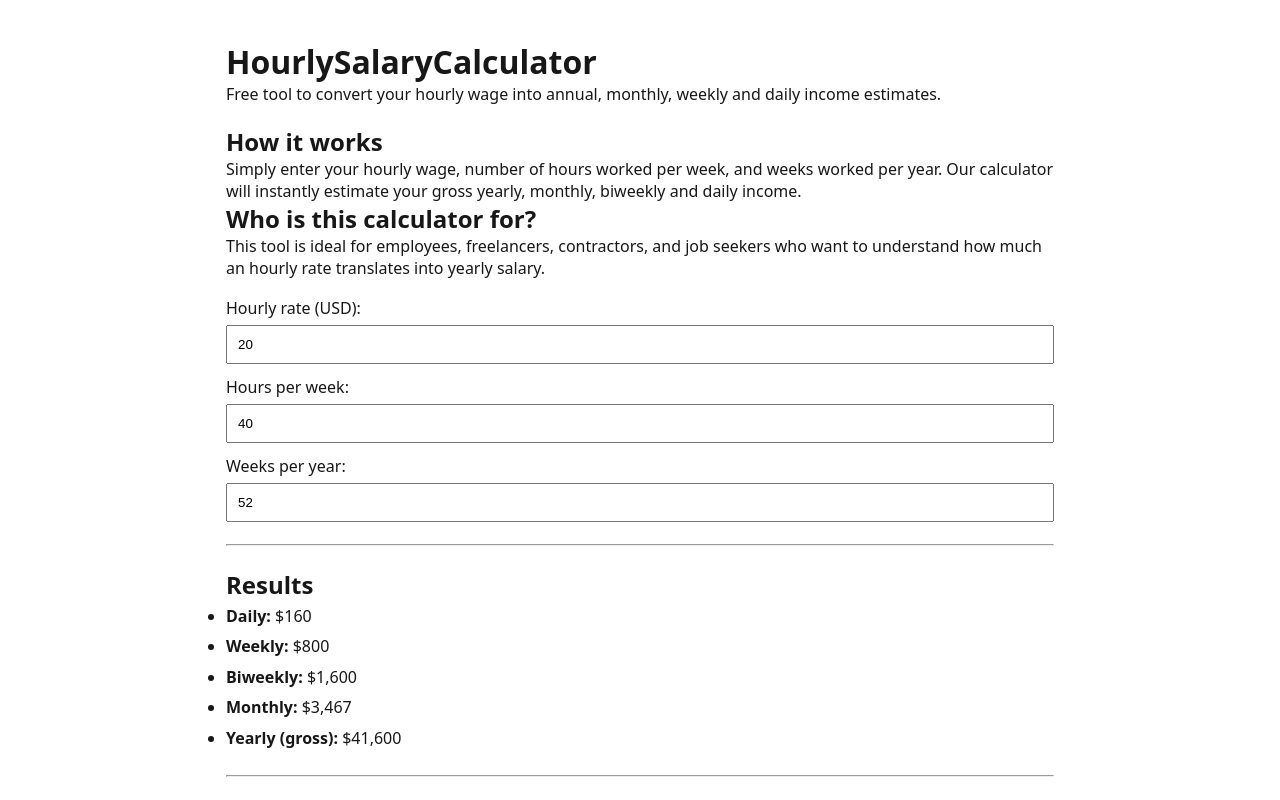
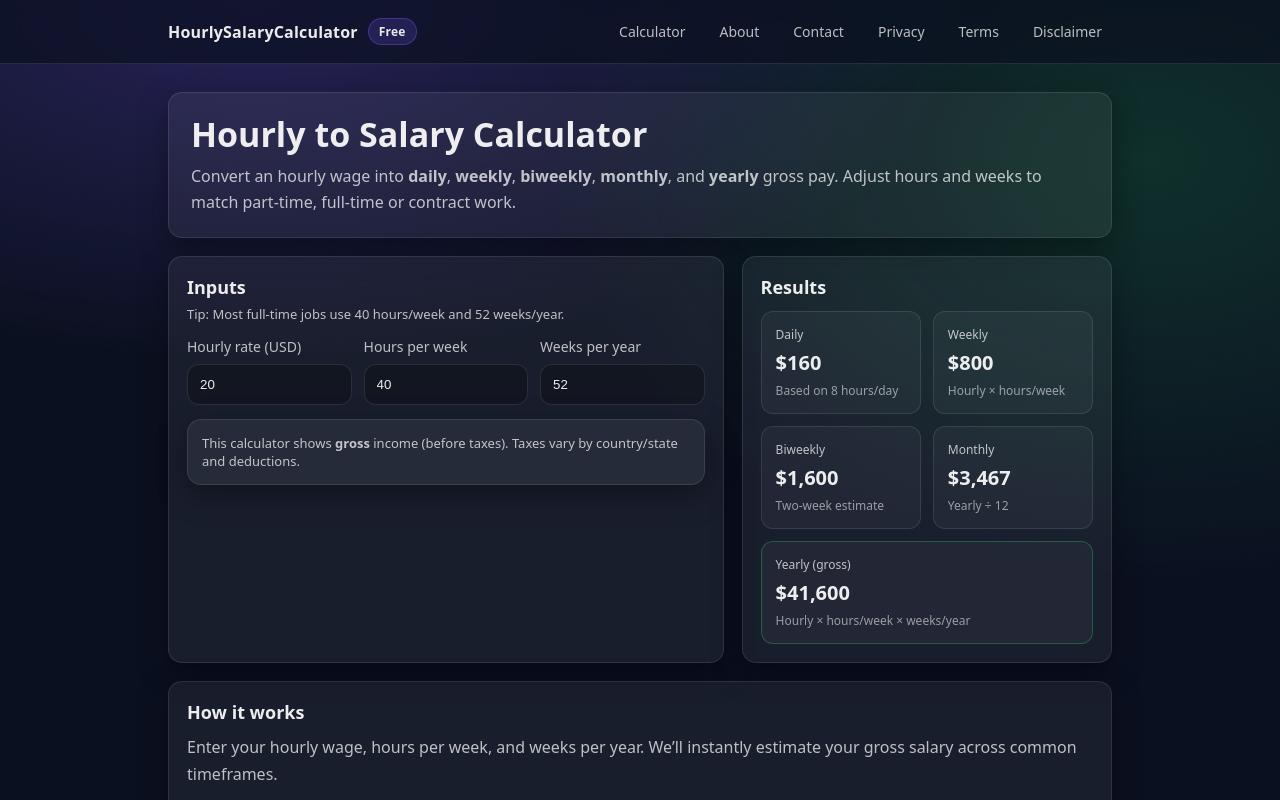
Before and after one commit to SantiFoglia/hourly-salary-site, a Next.js app: page / in a window 1280 px wide. Shown: the top 800 px of the page. Built offline with nearby package versions, Linux system fonts and the light colour scheme.

Commit message:
Improve UI layout with header/footer and styled components

```diff
--- a/src/app/contact/page.tsx
+++ b/src/app/contact/page.tsx
@@ -10,7 +10,7 @@ export default function Contact() {
       </p>
 
       <p>
-        Email: <strong>contact.hourlycalculator@gmail.com</strong>
+        Email: <strong>hourlysalaryhelp@gmail.com</strong>
       </p>
     </main>
   );
--- a/src/app/globals.css
+++ b/src/app/globals.css
@@ -1,42 +1,230 @@
-:root {
-  --background: #ffffff;
-  --foreground: #171717;
+:root{
+  --bg: #0b1020;
+  --panel: rgba(255,255,255,0.06);
+  --border: rgba(255,255,255,0.10);
+  --text: rgba(255,255,255,0.92);
+  --muted: rgba(255,255,255,0.72);
+  --accent: #7c5cff;
+  --accent2: #22c55e;
+
+  --radius: 14px;
+  --shadow: 0 10px 30px rgba(0,0,0,0.35);
+  --maxw: 980px;
 }
 
-@media (prefers-color-scheme: dark) {
-  :root {
-    --background: #0a0a0a;
-    --foreground: #ededed;
-  }
+*{ box-sizing:border-box; }
+html, body{ height:100%; }
+body{
+  margin:0;
+  background: radial-gradient(1200px 600px at 20% 0%, rgba(124,92,255,0.25), transparent 60%),
+              radial-gradient(1000px 700px at 90% 20%, rgba(34,197,94,0.18), transparent 60%),
+              var(--bg);
+  color:var(--text);
+  font-family: system-ui, -apple-system, Segoe UI, Roboto, Arial, sans-serif;
 }
 
-html,
-body {
-  max-width: 100vw;
-  overflow-x: hidden;
+a{ color: inherit; text-decoration:none; }
+a:hover{ text-decoration:underline; }
+
+.container{
+  max-width: var(--maxw);
+  margin: 0 auto;
+  padding: 0 18px;
 }
 
-body {
-  color: var(--foreground);
-  background: var(--background);
-  font-family: Arial, Helvetica, sans-serif;
-  -webkit-font-smoothing: antialiased;
-  -moz-osx-font-smoothing: grayscale;
+.card{
+  background: var(--panel);
+  border: 1px solid var(--border);
+  border-radius: var(--radius);
+  box-shadow: var(--shadow);
 }
 
-* {
-  box-sizing: border-box;
-  padding: 0;
-  margin: 0;
+.header{
+  position: sticky;
+  top: 0;
+  backdrop-filter: blur(10px);
+  background: rgba(11,16,32,0.7);
+  border-bottom: 1px solid var(--border);
+  z-index: 50;
 }
 
-a {
-  color: inherit;
-  text-decoration: none;
+.nav{
+  display:flex;
+  align-items:center;
+  justify-content:space-between;
+  gap:16px;
+  padding: 14px 0;
 }
 
-@media (prefers-color-scheme: dark) {
-  html {
-    color-scheme: dark;
-  }
+.brand{
+  display:flex;
+  align-items:center;
+  gap:10px;
+  font-weight:800;
+  letter-spacing:0.2px;
 }
+
+.badge{
+  font-size:12px;
+  padding: 4px 10px;
+  border-radius: 999px;
+  background: rgba(124,92,255,0.18);
+  border: 1px solid rgba(124,92,255,0.35);
+  color: rgba(255,255,255,0.9);
+}
+
+.navlinks{
+  display:flex;
+  gap:14px;
+  font-size:14px;
+  color: var(--muted);
+}
+.navlinks a{
+  padding: 8px 10px;
+  border-radius: 10px;
+}
+.navlinks a:hover{
+  background: rgba(255,255,255,0.06);
+  text-decoration:none;
+}
+
+.main{
+  padding: 28px 0 40px;
+}
+
+.hero{
+  padding: 22px;
+}
+.hero h1{
+  margin:0;
+  font-size: 34px;
+  line-height:1.15;
+}
+.hero p{
+  margin: 10px 0 0;
+  color: var(--muted);
+  line-height:1.6;
+}
+
+.grid{
+  display:grid;
+  grid-template-columns: 1.2fr 0.8fr;
+  gap: 18px;
+  margin-top: 18px;
+}
+@media (max-width: 900px){
+  .grid{ grid-template-columns: 1fr; }
+}
+
+.form{
+  padding: 18px;
+}
+.form label{
+  display:block;
+  font-size: 14px;
+  color: var(--muted);
+  margin-bottom: 8px;
+}
+.input{
+  width: 100%;
+  padding: 12px 12px;
+  border-radius: 12px;
+  border: 1px solid var(--border);
+  background: rgba(0,0,0,0.25);
+  color: var(--text);
+  outline: none;
+}
+.input:focus{
+  border-color: rgba(124,92,255,0.6);
+  box-shadow: 0 0 0 3px rgba(124,92,255,0.15);
+}
+
+.row{
+  display:grid;
+  grid-template-columns: 1fr 1fr 1fr;
+  gap: 12px;
+}
+@media (max-width: 900px){
+  .row{ grid-template-columns: 1fr; }
+}
+
+.results{
+  padding: 18px;
+}
+.results h2{
+  margin:0 0 12px;
+  font-size: 18px;
+}
+.kpis{
+  display:grid;
+  grid-template-columns: 1fr 1fr;
+  gap: 12px;
+}
+@media (max-width: 520px){
+  .kpis{ grid-template-columns: 1fr; }
+}
+
+.kpi{
+  padding: 14px;
+  border-radius: 12px;
+  border: 1px solid var(--border);
+  background: rgba(255,255,255,0.04);
+}
+.kpi .label{
+  font-size: 12px;
+  color: var(--muted);
+}
+.kpi .value{
+  font-size: 20px;
+  margin-top: 6px;
+  font-weight: 800;
+}
+.kpi .hint{
+  margin-top: 6px;
+  font-size: 12px;
+  color: rgba(255,255,255,0.55);
+}
+
+.section{
+  margin-top: 18px;
+  padding: 18px;
+}
+.section h2{
+  margin:0 0 10px;
+  font-size: 18px;
+}
+.section p{
+  margin: 0 0 10px;
+  color: var(--muted);
+  line-height: 1.7;
+}
+
+.linksGrid{
+  display:grid;
+  grid-template-columns: repeat(auto-fill, minmax(190px, 1fr));
+  gap: 10px;
+  margin-top: 10px;
+}
+.linkCard{
+  display:block;
+  padding: 12px;
+  border-radius: 12px;
+  border: 1px solid var(--border);
+  background: rgba(255,255,255,0.04);
+}
+.linkCard:hover{
+  background: rgba(255,255,255,0.07);
+  text-decoration:none;
+}
+.small{
+  font-size: 13px;
+  color: var(--muted);
+}
+
+.footer{
+  border-top: 1px solid var(--border);
+  padding: 22px 0;
+  color: var(--muted);
+  font-size: 13px;
+}
+.footer a{ color: rgba(255,255,255,0.85); }
--- a/src/app/layout.tsx
+++ b/src/app/layout.tsx
@@ -1,60 +1,60 @@
 import type { Metadata } from "next";
-import { Geist, Geist_Mono } from "next/font/google";
 import "./globals.css";
-
-const geistSans = Geist({
-  variable: "--font-geist-sans",
-  subsets: ["latin"],
-});
-
-const geistMono = Geist_Mono({
-  variable: "--font-geist-mono",
-  subsets: ["latin"],
-});
+import Link from "next/link";
 
 export const metadata: Metadata = {
-  title: {
-    default: "HourlySalaryCalculator – Convert Hourly Wage to Yearly Income",
-    template: "%s | HourlySalaryCalculator",
-  },
-  description:
-    "Free online hourly to salary calculator. Instantly convert hourly pay into daily, weekly, monthly and yearly income.",
-  metadataBase: new URL("https://hourlysalarycalculator.com"),
+  title: "HourlySalaryCalculator",
+  description: "Convert hourly wage to yearly, monthly, weekly and daily pay (gross).",
 };
 
+export default function RootLayout({ children }: { children: React.ReactNode }) {
+  const year = new Date().getFullYear();
 
-export default function RootLayout({
-  children,
-}: Readonly<{
-  children: React.ReactNode;
-}>) {
   return (
     <html lang="en">
-      <head>
-        <meta name="google-site-verification" content="xMJNiEBNOkbVeQfdZhYaUh9rTdAx5U8cQHp2euqAx90" />
-      </head>
-      <body className={`${geistSans.variable} ${geistMono.variable}`}>
+      <body>
+        <header className="header">
+          <div className="container">
+            <nav className="nav">
+              <div className="brand">
+                <Link href="/">HourlySalaryCalculator</Link>
+                <span className="badge">Free</span>
+              </div>
 
-        <main style={{ minHeight: "80vh" }}>
-          {children}
+              <div className="navlinks">
+                <Link href="/">Calculator</Link>
+                <Link href="/about">About</Link>
+                <Link href="/contact">Contact</Link>
+                <Link href="/privacy-policy">Privacy</Link>
+                <Link href="/terms-of-service">Terms</Link>
+                <Link href="/disclaimer">Disclaimer</Link>
+              </div>
+            </nav>
+          </div>
+        </header>
+
+        <main className="main">
+          <div className="container">{children}</div>
         </main>
 
-        <footer
-          style={{
-            marginTop: "60px",
-            padding: "20px",
-            borderTop: "1px solid #ddd",
-            textAlign: "center",
-            fontSize: "14px",
-          }}
-        >
-          <a href="/about">About</a> |{" "}
-          <a href="/privacy-policy">Privacy Policy</a> |{" "}
-          <a href="/terms-of-service">Terms of Service</a> |{" "}
-          <a href="/disclaimer">Disclaimer</a> |{" "}
-          <a href="/contact">Contact</a>
+        <footer className="footer">
+          <div className="container">
+            <div style={{ display: "flex", gap: 12, flexWrap: "wrap", justifyContent: "space-between" }}>
+              <div>© {year} HourlySalaryCalculator</div>
+              <div style={{ display: "flex", gap: 14, flexWrap: "wrap" }}>
+                <Link href="/about">About</Link>
+                <Link href="/privacy-policy">Privacy Policy</Link>
+                <Link href="/terms-of-service">Terms</Link>
+                <Link href="/disclaimer">Disclaimer</Link>
+                <Link href="/contact">Contact</Link>
+              </div>
+            </div>
+
+            <div style={{ marginTop: 10 }}>
+              This site provides general estimates. Results may vary by location, taxes, and benefits.
+            </div>
+          </div>
         </footer>
-
       </body>
     </html>
   );
--- a/src/app/page.tsx
+++ b/src/app/page.tsx
@@ -1,6 +1,5 @@
 "use client";
 
-import Link from "next/link";
 import { useMemo, useState } from "react";
 import { calcFromHourly, formatMoney } from "@/lib/calc";
 
@@ -13,97 +12,126 @@ export default function Home() {
     return calcFromHourly({ hourlyRate, hoursPerWeek, weeksPerYear });
   }, [hourlyRate, hoursPerWeek, weeksPerYear]);
 
+  const popularRates = Array.from({ length: 91 }, (_, i) => i + 10);
+
   return (
-    <main style={{ maxWidth: 860, margin: "40px auto", padding: "0 16px", fontFamily: "system-ui" }}>
-      <h1>HourlySalaryCalculator</h1>
-      <p>Free tool to convert your hourly wage into annual, monthly, weekly and daily income estimates.</p>
-
-      <section style={{ marginTop: 20 }}>
-        <h2>How it works</h2>
+    <>
+      <section className="hero card">
+        <h1>Hourly to Salary Calculator</h1>
         <p>
-          Simply enter your hourly wage, number of hours worked per week, and weeks worked per year.
-          Our calculator will instantly estimate your gross yearly, monthly, biweekly and daily income.
-        </p>
-
-        <h2>Who is this calculator for?</h2>
-        <p>
-          This tool is ideal for employees, freelancers, contractors, and job seekers who want to
-          understand how much an hourly rate translates into yearly salary.
+          Convert an hourly wage into <b>daily</b>, <b>weekly</b>, <b>biweekly</b>, <b>monthly</b>, and <b>yearly</b> gross pay.
+          Adjust hours and weeks to match part-time, full-time or contract work.
         </p>
       </section>
 
-      <section style={{ display: "grid", gap: 12, marginTop: 18 }}>
-        <label>
-          Hourly rate (USD):
+      <section className="grid">
+        <section className="form card">
+          <h2 style={{ margin: 0, fontSize: 18 }}>Inputs</h2>
+          <p className="small" style={{ marginTop: 6 }}>
+            Tip: Most full-time jobs use 40 hours/week and 52 weeks/year.
+          </p>
+
+          <div className="row" style={{ marginTop: 14 }}>
+            <div>
+              <label>Hourly rate (USD)</label>
               <input
+                className="input"
                 type="number"
                 value={hourlyRate}
                 min={0}
                 step={0.5}
                 onChange={(e) => setHourlyRate(Number(e.target.value))}
-            style={{ width: "100%", padding: 10, marginTop: 6 }}
               />
-        </label>
+            </div>
 
-        <label>
-          Hours per week:
+            <div>
+              <label>Hours per week</label>
               <input
+                className="input"
                 type="number"
                 value={hoursPerWeek}
                 min={1}
                 step={1}
                 onChange={(e) => setHoursPerWeek(Number(e.target.value))}
-            style={{ width: "100%", padding: 10, marginTop: 6 }}
               />
-        </label>
+            </div>
 
-        <label>
-          Weeks per year:
+            <div>
+              <label>Weeks per year</label>
               <input
+                className="input"
                 type="number"
                 value={weeksPerYear}
                 min={1}
                 step={1}
                 onChange={(e) => setWeeksPerYear(Number(e.target.value))}
-            style={{ width: "100%", padding: 10, marginTop: 6 }}
               />
-        </label>
+            </div>
+          </div>
+
+          <div className="section card" style={{ marginTop: 14, padding: 14 }}>
+            <div className="small">
+              This calculator shows <b>gross</b> income (before taxes). Taxes vary by country/state and deductions.
+            </div>
+          </div>
         </section>
 
-      <hr style={{ margin: "22px 0" }} />
+        <aside className="results card">
+          <h2>Results</h2>
 
-      <h2>Results</h2>
-      <ul style={{ lineHeight: 1.9 }}>
-        <li><b>Daily:</b> {formatMoney(result.daily)}</li>
-        <li><b>Weekly:</b> {formatMoney(result.weekly)}</li>
-        <li><b>Biweekly:</b> {formatMoney(result.biweekly)}</li>
-        <li><b>Monthly:</b> {formatMoney(result.monthly)}</li>
-        <li><b>Yearly (gross):</b> {formatMoney(result.yearly)}</li>
-      </ul>
+          <div className="kpis">
+            <div className="kpi">
+              <div className="label">Daily</div>
+              <div className="value">{formatMoney(result.daily)}</div>
+              <div className="hint">Based on 8 hours/day</div>
+            </div>
 
-      <hr style={{ margin: "22px 0" }} />
+            <div className="kpi">
+              <div className="label">Weekly</div>
+              <div className="value">{formatMoney(result.weekly)}</div>
+              <div className="hint">Hourly × hours/week</div>
+            </div>
 
-      <h2>Browse hourly rates</h2>
-      <p>Quick links for common hourly wages (10–100 USD).</p>
+            <div className="kpi">
+              <div className="label">Biweekly</div>
+              <div className="value">{formatMoney(result.biweekly)}</div>
+              <div className="hint">Two-week estimate</div>
+            </div>
 
-      <div style={{ display: "grid", gridTemplateColumns: "repeat(auto-fill, minmax(160px, 1fr))", gap: 10 }}>
-        {Array.from({ length: 296 }, (_, i) => i + 10).map((rate) => (
-          <Link
-            key={rate}
-            href={`/how-much-is-${rate}-an-hour`}
-            style={{
-              display: "block",
-              padding: 10,
-              border: "1px solid #ddd",
-              borderRadius: 8,
-              textDecoration: "none",
-              color: "inherit",
-            }}
-          >
-            ${rate}/hour → yearly
-          </Link>
+            <div className="kpi">
+              <div className="label">Monthly</div>
+              <div className="value">{formatMoney(result.monthly)}</div>
+              <div className="hint">Yearly ÷ 12</div>
+            </div>
+
+            <div className="kpi" style={{ gridColumn: "1 / -1", borderColor: "rgba(34,197,94,0.35)" }}>
+              <div className="label">Yearly (gross)</div>
+              <div className="value">{formatMoney(result.yearly)}</div>
+              <div className="hint">Hourly × hours/week × weeks/year</div>
+            </div>
+          </div>
+        </aside>
+      </section>
+
+      <section className="section card">
+        <h2>How it works</h2>
+        <p>
+          Enter your hourly wage, hours per week, and weeks per year. We’ll instantly estimate your gross salary
+          across common timeframes.
+        </p>
+
+        <h2 style={{ marginTop: 16 }}>Browse popular hourly rates</h2>
+        <p>Open a dedicated page for each hourly wage (10–100 USD) to share or bookmark.</p>
+
+        <div className="linksGrid">
+          {popularRates.map((rate) => (
+            <a key={rate} className="linkCard" href={`/how-much-is-${rate}-an-hour`}>
+              <b>${rate}/hour</b>
+              <div className="small">See yearly breakdown →</div>
+            </a>
           ))}
         </div>
-    </main>
+      </section>
+    </>
   );
 }
```
Also changed, not shown: src/app/[slug]/page.tsx (+68 -40 lines), src/app/about/page.tsx (+21 -8 lines). Lines whose indentation alone changed are shown as unchanged.
